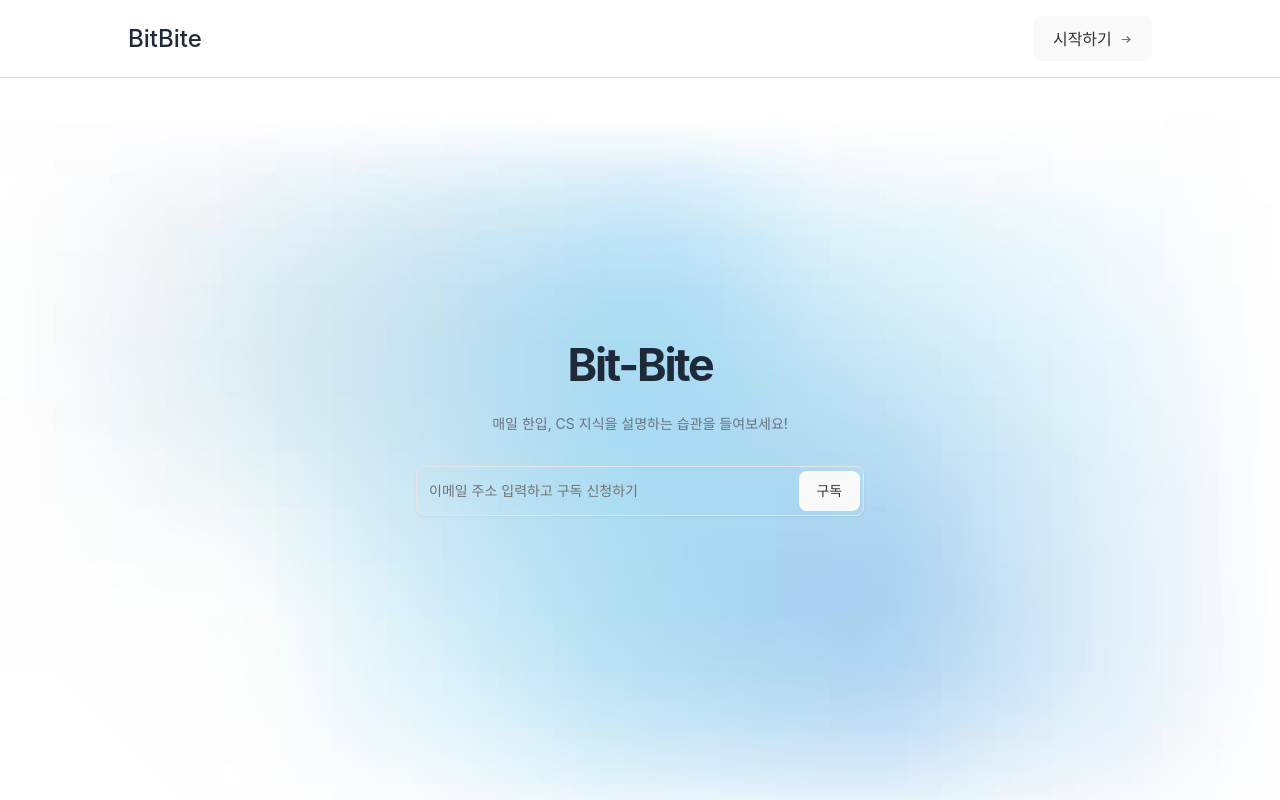
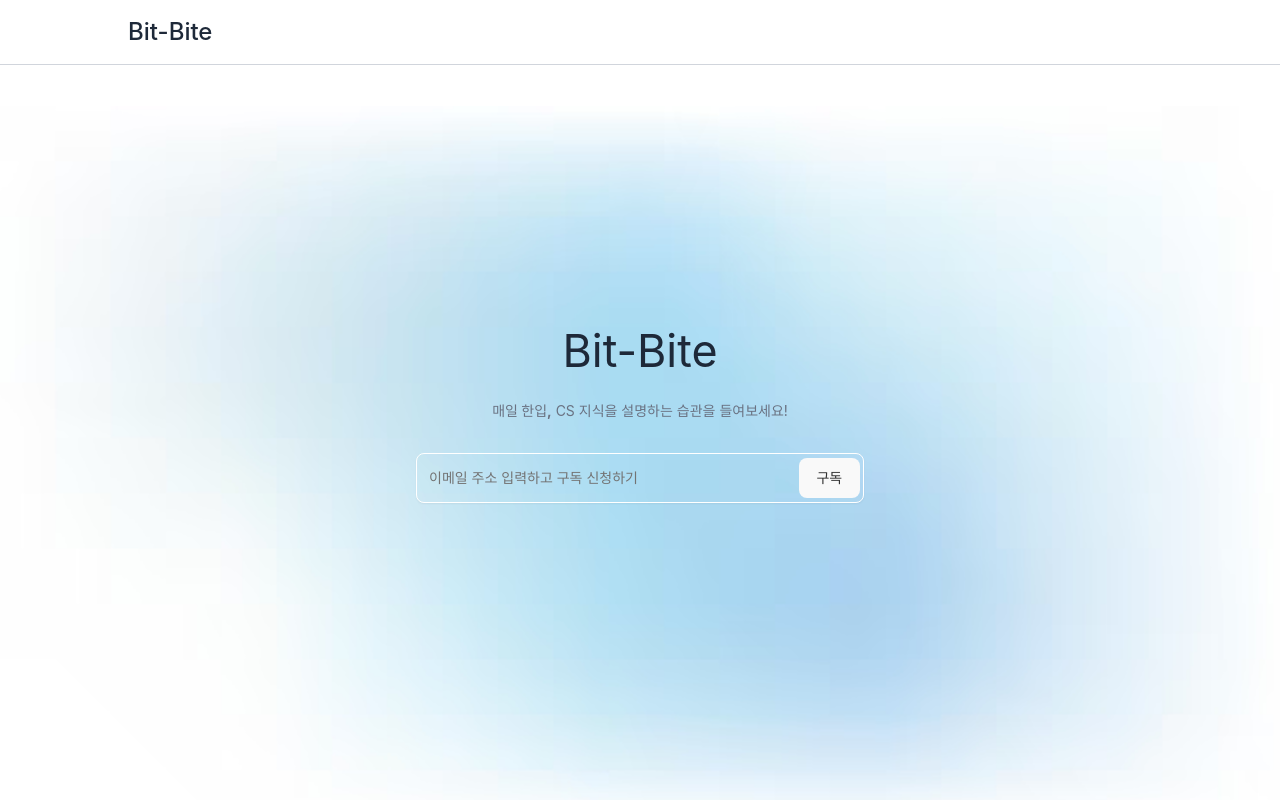
Before and after one commit to sehee0207/CloudSystem_team2_FE, a React (Vite) app: page / in a window 1280 px wide. Shown: the top 800 px of the page. Built offline with nearby package versions, Linux system fonts and the light colour scheme; a web font is replaced by a local one.

Commit message:
로고 변경

```diff
--- a/src/components/Hero.tsx
+++ b/src/components/Hero.tsx
@@ -13,9 +13,13 @@ export function Hero({confirmationEmail} : HeroProps) {
   const [isError, setIsError] = useState(false);
 
   const handleSubscribe = () => {
-    if (!email || !emailRegEx.test(email)) {
+    if(!email){
+      setIsError(false);
+      return;
+    }
+    if (!emailRegEx.test(email)) {
       setIsError(true);
-       return;
+      return;
     }
 
     confirmationEmail(email);
@@ -29,21 +33,21 @@ export function Hero({confirmationEmail} : HeroProps) {
         className="min-h-screen flex flex-col items-center justify-center pb-15 px-4 text-center bg-center bg-no-repeat bg-cover md:bg-contain"
         style={{backgroundImage: `url(${BackgroundImage})`}}
       >
-        <h1 className="text-3xl font-bold tracking-tighter sm:text-5xl text-gray-800">
+        <h1 className="text-3xl text-2xl text-gray-800">
           Bit-Bite
         </h1>
         <h1 className="text-3xl sm:text-4xl md:text-5xl font-bold text-gray-800">
 
         </h1>
         <p className="text-center mt-6 px-4 max-w-2xl mx-auto">
-          매일 한입, CS 지식을 설명하는 습관을 들여보세요!
+          <strong>매일 한입,</strong> CS 지식을 설명하는 습관을 들여보세요!
         </p>
         <div className="flex flex-col items-center justify-center gap-4 pt-8 w-full max-w-md mx-auto">
           <div className="relative w-full">
             <Input
               type="email"
               placeholder="이메일 주소 입력하고 구독 신청하기"
-              className="w-full pr-24 py-6"
+              className="w-full pr-24 py-6 border-white text-sm"
               value={email}
               onChange={(e) => setEmail(e.target.value)}
               onKeyPress={(e) => e.key === 'Enter' && handleSubscribe()}
--- a/src/components/Navbar.tsx
+++ b/src/components/Navbar.tsx
@@ -1,31 +1,7 @@
-interface NavbarProps {
-  onGetStartedClick: () => void;
-}
-
-export function Navbar({ onGetStartedClick }: NavbarProps) {
+export function Navbar() {
   return (
     <nav className="sticky top-0 z-50 flex items-center justify-between px-6 md:px-16 lg:px-24 xl:px-32 py-4 border-b border-gray-300 font-medium bg-white/80 backdrop-blur-md">
-      <div className="text-2xl text-gray-800">BitBite</div>
-
-      <button className="group flex items-center gap-2 text-" onClick={onGetStartedClick}>
-        시작하기
-        <svg
-          className="group-hover:translate-x-1 transition pt-0.5"
-          width="12"
-          height="9"
-          viewBox="0 0 12 9"
-          fill="none"
-          xmlns="http://www.w3.org/2000/svg"
-        >
-          <path
-            d="M1 4.5h10.182m-4-3.5 4 3.5-4 3.5"
-            stroke="#6B7280"
-            strokeWidth="1.5"
-            strokeLinecap="round"
-            strokeLinejoin="round"
-          />
-        </svg>
-      </button>
+      <div className="text-2xl text-gray-800">Bit-Bite</div>
     </nav>
   );
 }
```
